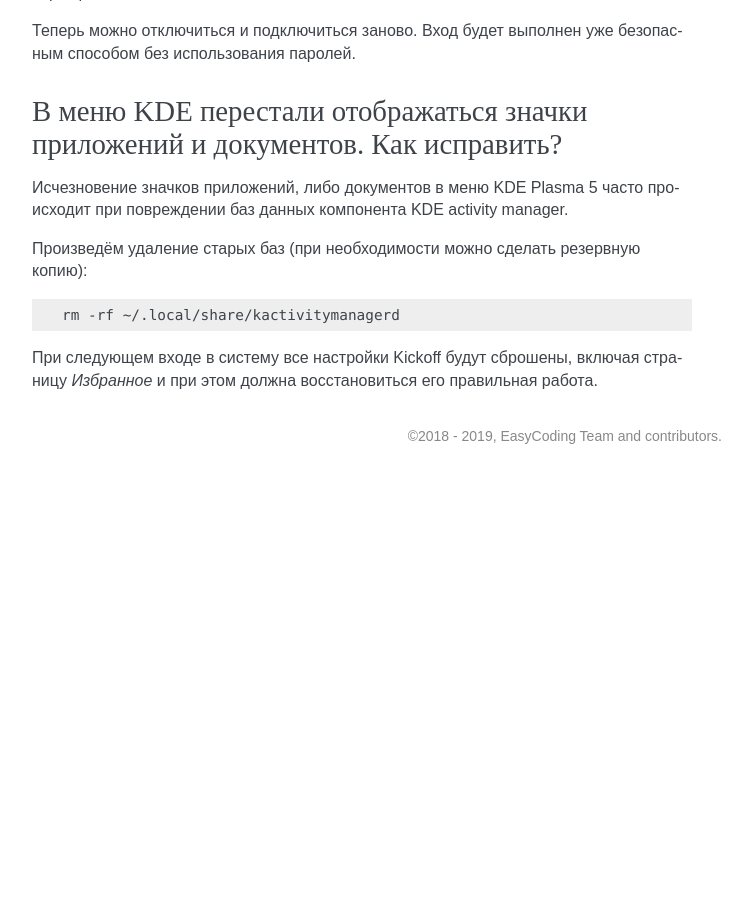
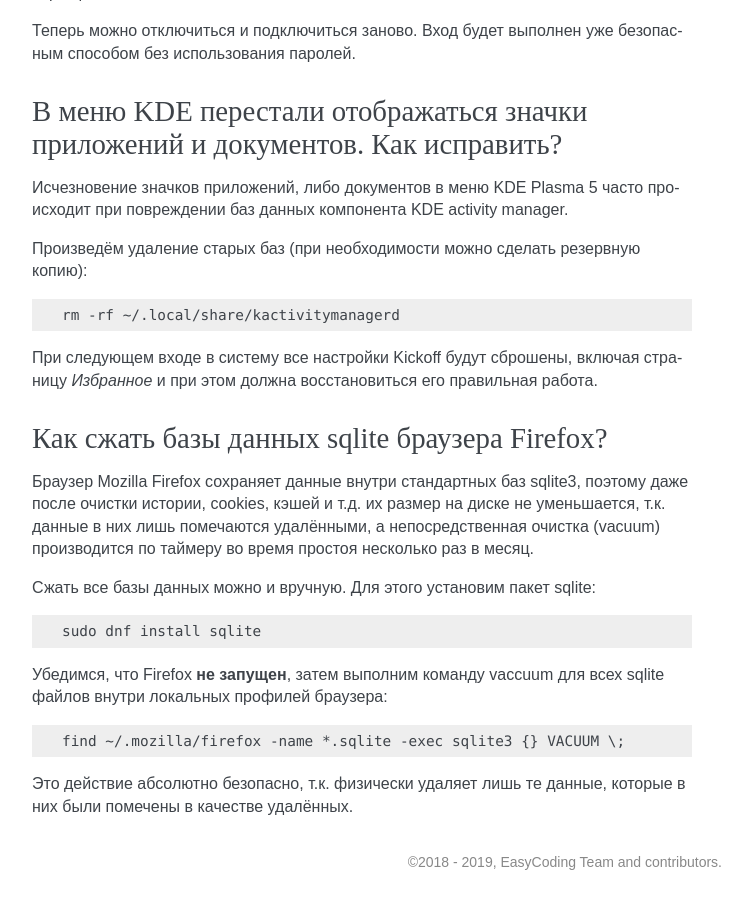
Before and after one commit to RussianFedora/FAQ, a Sphinx documentation site: the page built from source/using-applications.rst, in a window 1280 px wide and 900 px high, scrolled down 14976 px. Shown: the whole window, without its empty margins (388-1137 px from the left). Built offline with Sphinx 7.4.7, drawn with Linux system fonts in a browser that asks for light colours; before the commit the page ends 15450 px from its top, so only the background shows below that; some of the changed text lies outside the part shown.

Commit message:
Added question about Firefox sqlite databases compression.

```diff
--- a/source/using-applications.rst
+++ b/source/using-applications.rst
@@ -813,3 +813,25 @@ Zip-архивы, созданные штатными средствами ОС
     rm -rf ~/.local/share/kactivitymanagerd
 
 При следующем входе в систему все настройки Kickoff будут сброшены, включая страницу *Избранное* и при этом должна восстановиться его правильная работа.
+
+.. index:: firefox, browser, sqlite, database, vacuum, compress
+.. _firefox-vacuum:
+
+Как сжать базы данных sqlite браузера Firefox?
+=================================================
+
+Браузер Mozilla Firefox сохраняет данные внутри стандартных баз sqlite3, поэтому даже после очистки истории, cookies, кэшей и т.д. их размер на диске не уменьшается, т.к. данные в них лишь помечаются удалёнными, а непосредственная очистка (vacuum) производится по таймеру во время простоя несколько раз в месяц.
+
+Сжать все базы данных можно и вручную. Для этого установим пакет sqlite:
+
+.. code-block:: text
+
+    sudo dnf install sqlite
+
+Убедимся, что Firefox **не запущен**, затем выполним команду vaccuum для всех sqlite файлов внутри локальных профилей браузера:
+
+.. code-block:: text
+
+    find ~/.mozilla/firefox -name *.sqlite -exec sqlite3 {} VACUUM \;
+
+Это действие абсолютно безопасно, т.к. физически удаляет лишь те данные, которые в них были помечены в качестве удалённых.
```
